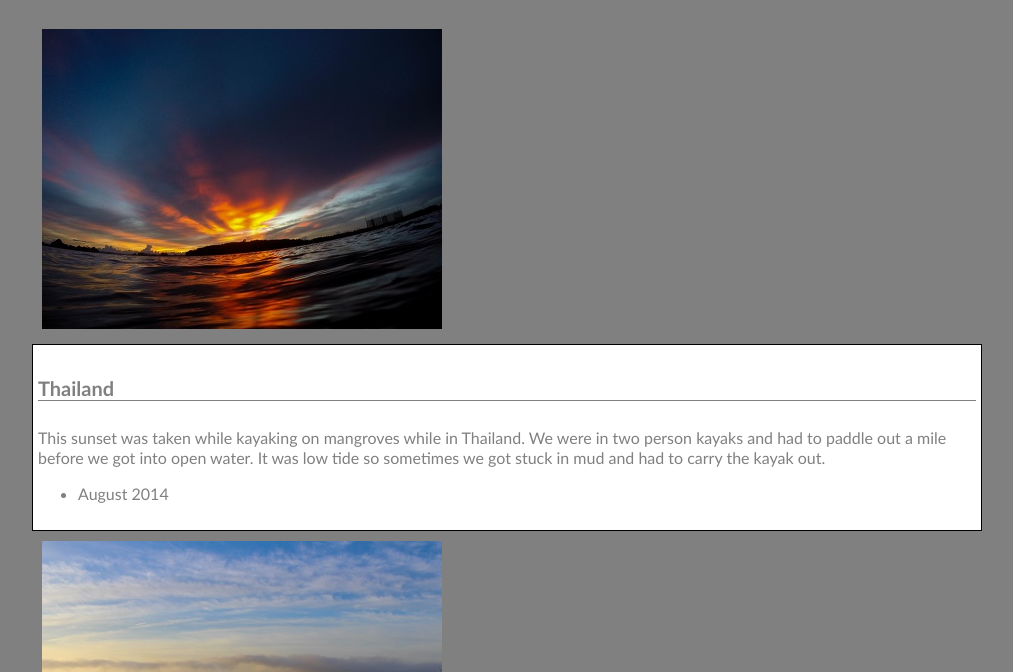
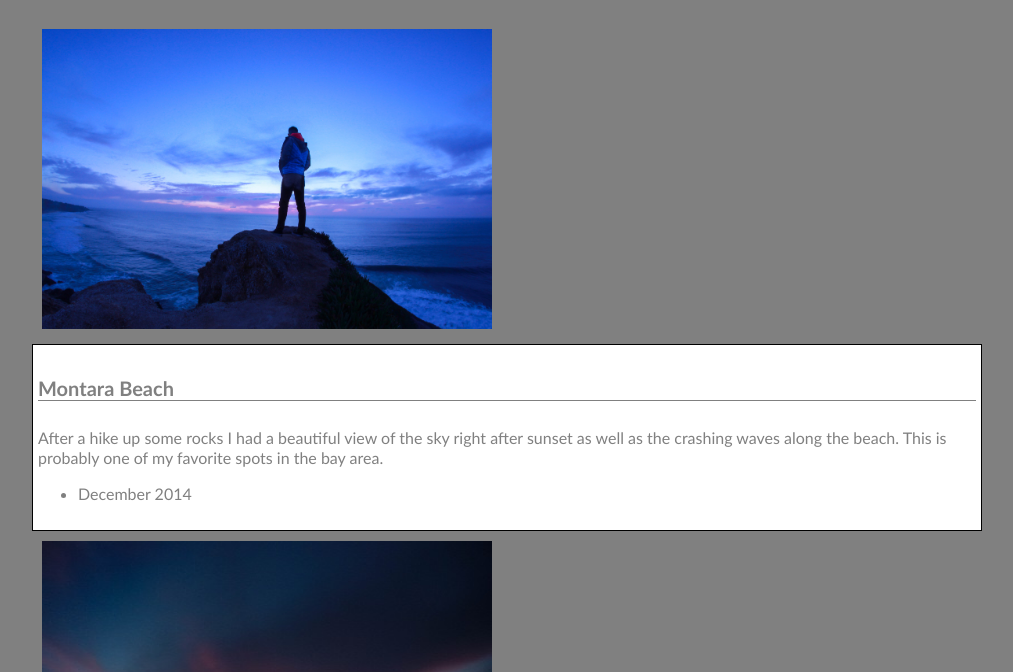
Before and after one commit to ericyeeathome/ericyee.github.io, a plain HTML site: page profile-master/index.html in a window 1280 px wide. Shown: the part 63-735 px from the top of the page, without its empty margins (133-1146 px from the left). Drawn offline with Linux system fonts and the light colour scheme.

Commit message:
kiei homework 2

```diff
--- a/profile-master/index.html
+++ b/profile-master/index.html
@@ -14,11 +14,24 @@
     <h1>Eric Yee - Travel Journal</h1>
   </div>
 
+<div id="photo">
+    <img src="mountain and sunset good 2.jpg" height="300" width="450">
+  </div>
 
+  <div id="summary">
+    <h4>Montara Beach</h4>
 
+    <p>
+      After a hike up some rocks I had a beautiful view of the sky right after sunset as well as the crashing waves along the beach. This is probably one of my favorite spots in the bay area.
+
+      <ul>
+        <li> December 2014 </li>
+      </ul>
+    </p>
+  </div>
 
   <div id="photo">
-    <img src="bali sunset.jpg" height="300" width="400">
+    <img src="bali sunset.jpg" height="300" width="450">
   </div>
 
   <div id="summary">
@@ -34,7 +47,7 @@
   </div>
 
   <div id="photo">
-      <img src="good.jpg" height="300" width="400">
+      <img src="good.jpg" height="300" width="450">
   </div>
 
   <div id="summary">
```
